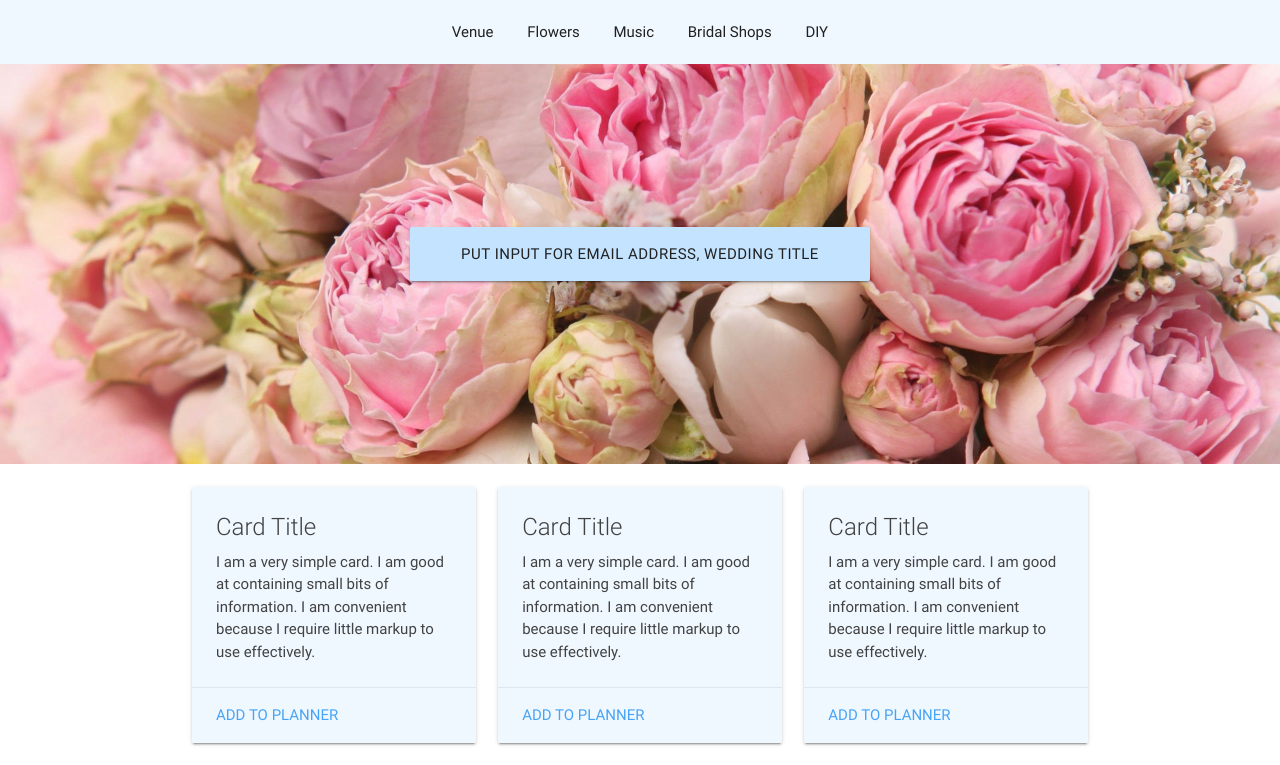
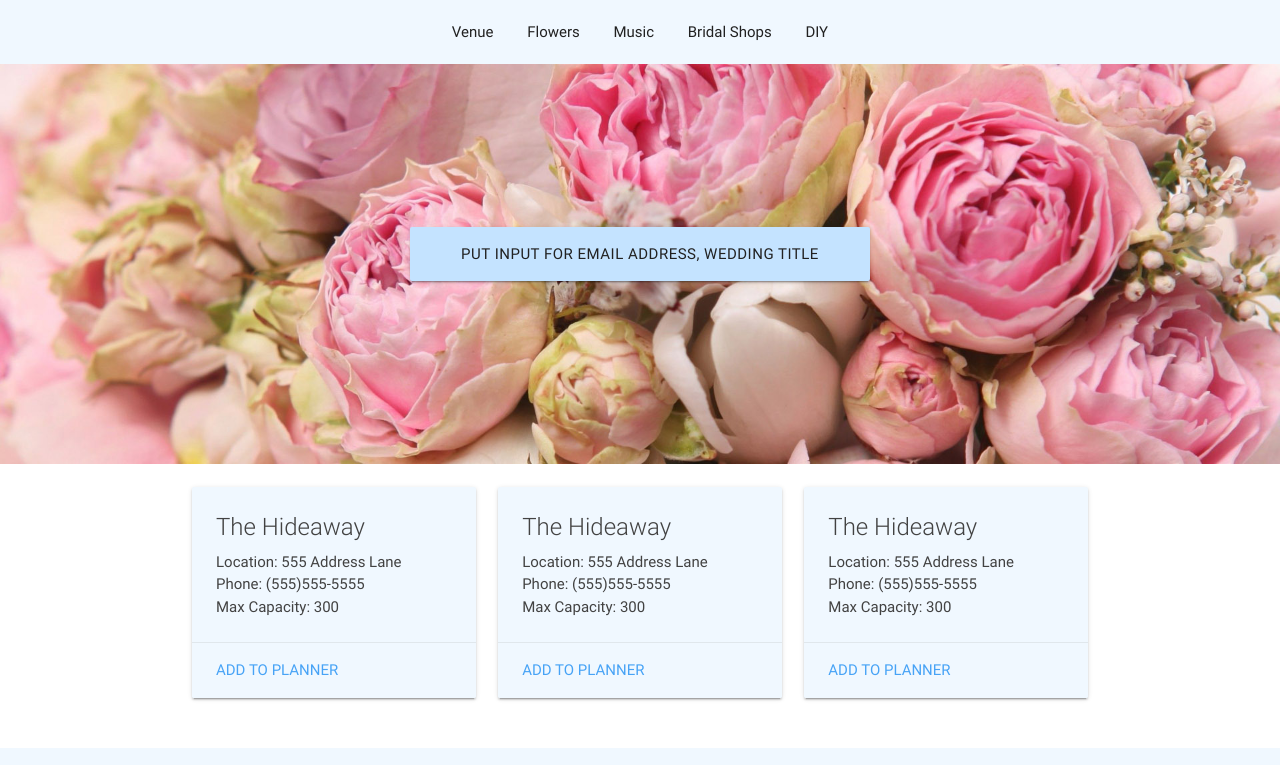
Before and after one commit to RaptorCentauri/Wedding-Planner, a website: page public/index.html in a window 1280 px wide. Both pictures are taken after a click on the link "Venue". Shown: the top 765 px of the page. Drawn offline with nearby package versions, Linux system fonts and the light colour scheme; no server answers; files whose address does not match are found by name.

Commit message:
style cards in style.css, create object of dummy data in app.js to test the cards

```diff
--- a/public/assets/js/app.js
+++ b/public/assets/js/app.js
@@ -1,22 +1,28 @@
+// Declare an object of Dummy Data to test the JQuery With
+
+var venues = {
+  name: "The Hideaway",
+  address: "555 Address Lane",
+  phone: "(555)555-5555",
+  cap: "300"
+};
 
 $(document).ready(function(){
-
   // this is the venue button
   $("#venue-id").on("click", function(event){
         event.preventDefault();
   // input venue data here
-    console.log("this venue button works")
         // venues = {
         //   name: $(this).data("name")
         // }
-         $(".venue-name").append("<p>this is a venue name</p>");
-         $(".venue-address").append("<p>this is a venue address</p>");
-         $(".venue-loc").append("<p>this is the venue location</p>");
+         $(".venue-name").text(venues.name);
+         $(".venue-address").text("Location: " + venues.address);
+         $(".venue-phone").text("Phone: " + venues.phone);
+         $(".venue-cap").text("Max Capacity: " + venues.cap);
 
       $.get( "/api/venues", function(data){
       location.reload();
       console.log("this is a get request");
-
     }, "json");
 
     })
--- a/public/index.html
+++ b/public/index.html
@@ -39,26 +39,14 @@
 
       <!--   Image Info Cards Section   -->
       <div class="row">
-        <div class="col s6 m4">
-          <div class="card alice-blue">
-            <div class="card-content grey-text text-darken-3">
-              <span class="card-title">Card Title</span>
-              <p>I am a very simple card. I am good at containing small bits of information.
-              I am convenient because I require little markup to use effectively.</p>
-            </div>
-            <div class="card-action">
-              <a href="#">Add to Planner</a>
-
-            </div>
-          </div>
-        </div>
 
         <div class="col s6 m4">
           <div class="card alice-blue">
             <div class="card-content grey-text text-darken-3">
-              <span class="card-title">Card Title</span>
-              <p>I am a very simple card. I am good at containing small bits of information.
-              I am convenient because I require little markup to use effectively.</p>
+              <span class="card-title venue-name">Venue Placeholder</span>
+              <p class="title venue-address">Location</p>
+              <p class="title venue-phone">Phone</p>
+              <p class="title venue-cap">Capacity</p>
             </div>
             <div class="card-action">
               <a href="#">Add to Planner</a>
@@ -69,19 +57,37 @@
         <div class="col s6 m4">
           <div class="card alice-blue">
             <div class="card-content grey-text text-darken-3">
-              <span class="card-title">Card Title</span>
-              <p>I am a very simple card. I am good at containing small bits of information.
-              I am convenient because I require little markup to use effectively.</p>
+              <span class="card-title venue-name">Venue Placeholder</span>
+              <p class="title venue-address">Location</p>
+              <p class="title venue-phone">Phone</p>
+              <p class="title venue-cap">Capicity</p>
             </div>
             <div class="card-action">
               <a href="#">Add to Planner</a>
             </div>
           </div>
         </div>
+
+        <div class="col s6 m4">
+          <div class="card alice-blue">
+            <div class="card-content grey-text text-darken-3">
+              <span class="card-title venue-name">Venue Placeholder</span>
+              <p class="title venue-address">Location</p>
+              <p class="title venue-phone">Phone</p>
+              <p class="title venue-cap">Capicity</p>
+            </div>
+            <div class="card-action">
+              <a href="#">Add to Planner</a>
+            </div>
+          </div>
+        </div>
+      <!-- end row -->
       </div>
+   <!--  end section -->
+    </div>
+ <!--  end container -->
+  </div>
 
-    </div>
-  </div>
 
   <footer class="page-footer alice-blue">
     <div class="container">
@@ -116,6 +122,7 @@
       Made by <a class="purple-text text-lighten-3" href="http://materializecss.com">Wedding Coders</a>
       </div>
     </div>
+
   </footer>
 
 
```
Also changed, not shown: public/assets/css/style.css.
